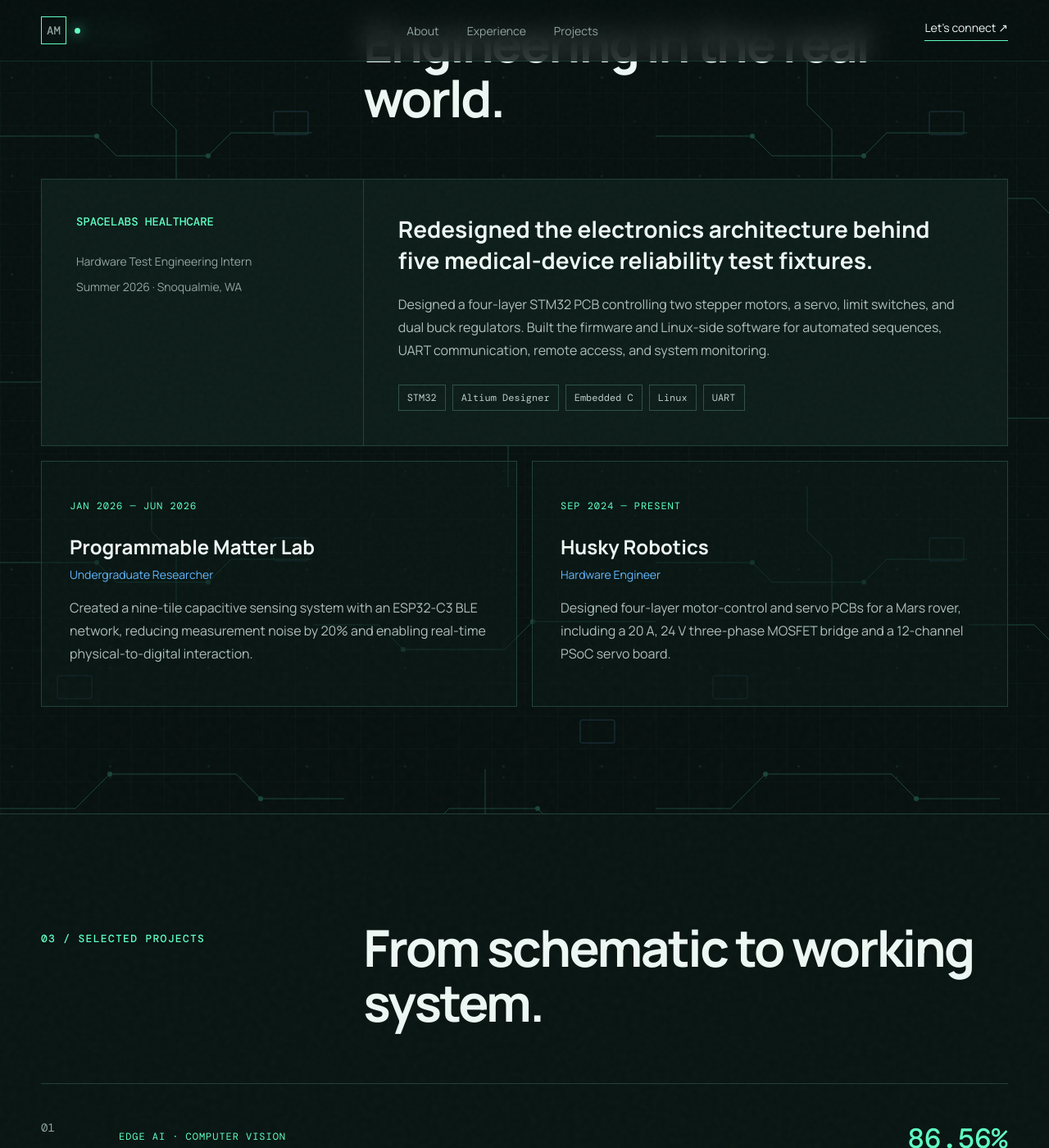
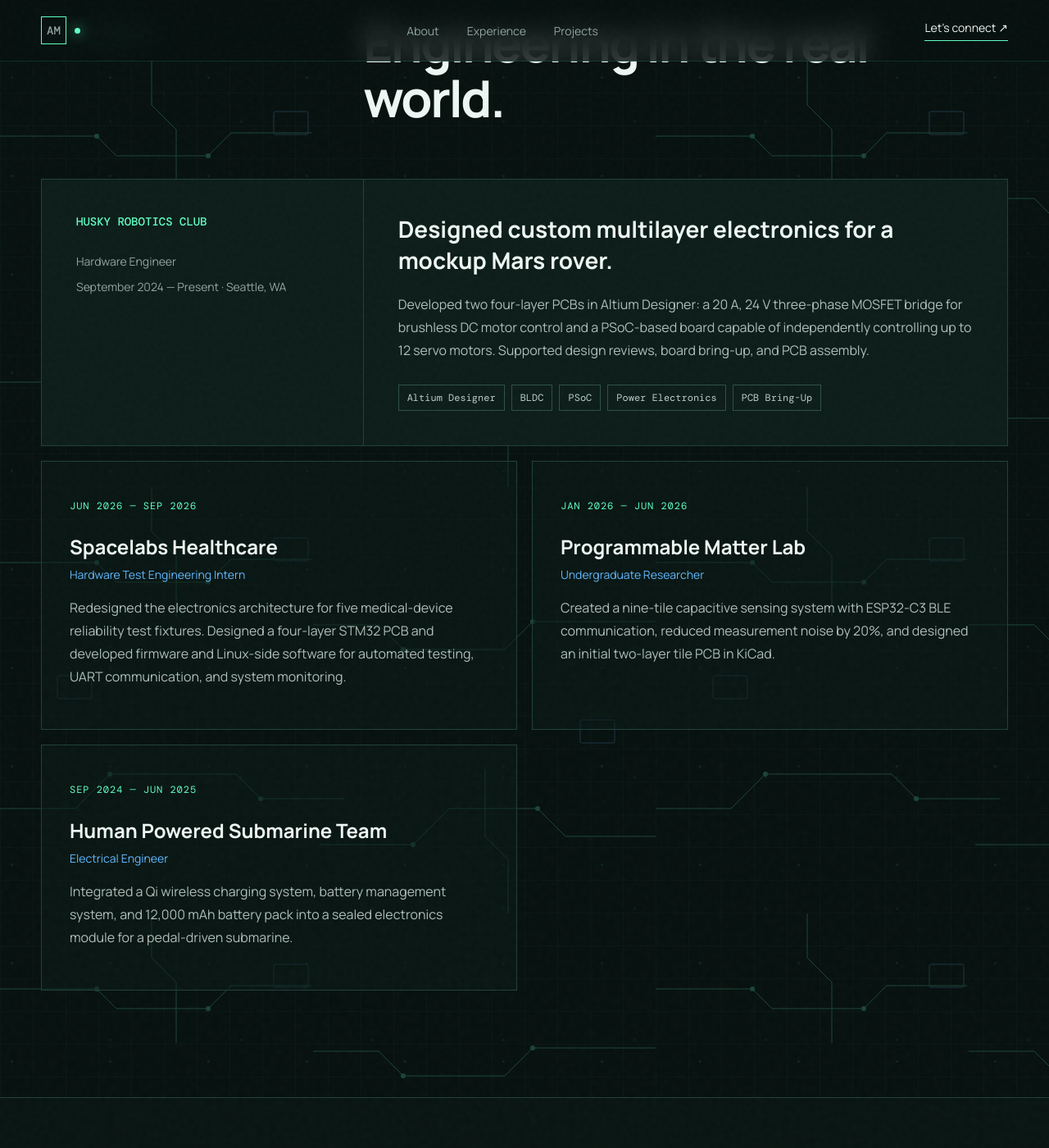
Before and after one commit to AdityaManivel/AdityaManivel.github.io, a Jekyll site: the page index.html, which Jekyll copies as it is, in a window 1280 px wide and 1400 px high, scrolled down 1727 px. Shown: the whole window at 82% size. Built offline with Jekyll 4.4.1, drawn with Linux system fonts in a browser that asks for light colours; some web fonts are replaced.

Commit message:
Order experience chronologically and add submarine team

```diff
--- a/index.html
+++ b/index.html
@@ -73,19 +73,20 @@
       <div class="section-heading reveal"><p class="index">02 / EXPERIENCE</p><h2>Engineering in the real world.</h2></div>
       <article class="feature-work reveal">
         <div class="work-meta">
-          <span class="company">SPACELABS HEALTHCARE</span>
-          <span>Hardware Test Engineering Intern</span>
-          <span>Summer 2026 · Snoqualmie, WA</span>
+          <span class="company">HUSKY ROBOTICS CLUB</span>
+          <span>Hardware Engineer</span>
+          <span>September 2024 — Present · Seattle, WA</span>
         </div>
         <div class="work-body">
-          <h3>Redesigned the electronics architecture behind five medical-device reliability test fixtures.</h3>
-          <p>Designed a four-layer STM32 PCB controlling two stepper motors, a servo, limit switches, and dual buck regulators. Built the firmware and Linux-side software for automated sequences, UART communication, remote access, and system monitoring.</p>
-          <div class="tags"><span>STM32</span><span>Altium Designer</span><span>Embedded C</span><span>Linux</span><span>UART</span></div>
+          <h3>Designed custom multilayer electronics for a mockup Mars rover.</h3>
+          <p>Developed two four-layer PCBs in Altium Designer: a 20 A, 24 V three-phase MOSFET bridge for brushless DC motor control and a PSoC-based board capable of independently controlling up to 12 servo motors. Supported design reviews, board bring-up, and PCB assembly.</p>
+          <div class="tags"><span>Altium Designer</span><span>BLDC</span><span>PSoC</span><span>Power Electronics</span><span>PCB Bring-Up</span></div>
         </div>
       </article>
       <div class="experience-grid">
-        <article class="exp-card reveal"><p>JAN 2026 — JUN 2026</p><h3>Programmable Matter Lab</h3><span>Undergraduate Researcher</span><p>Created a nine-tile capacitive sensing system with an ESP32-C3 BLE network, reducing measurement noise by 20% and enabling real-time physical-to-digital interaction.</p></article>
-        <article class="exp-card reveal"><p>SEP 2024 — PRESENT</p><h3>Husky Robotics</h3><span>Hardware Engineer</span><p>Designed four-layer motor-control and servo PCBs for a Mars rover, including a 20 A, 24 V three-phase MOSFET bridge and a 12-channel PSoC servo board.</p></article>
+        <article class="exp-card reveal"><p>JUN 2026 — SEP 2026</p><h3>Spacelabs Healthcare</h3><span>Hardware Test Engineering Intern</span><p>Redesigned the electronics architecture for five medical-device reliability test fixtures. Designed a four-layer STM32 PCB and developed firmware and Linux-side software for automated testing, UART communication, and system monitoring.</p></article>
+        <article class="exp-card reveal"><p>JAN 2026 — JUN 2026</p><h3>Programmable Matter Lab</h3><span>Undergraduate Researcher</span><p>Created a nine-tile capacitive sensing system with ESP32-C3 BLE communication, reduced measurement noise by 20%, and designed an initial two-layer tile PCB in KiCad.</p></article>
+        <article class="exp-card reveal"><p>SEP 2024 — JUN 2025</p><h3>Human Powered Submarine Team</h3><span>Electrical Engineer</span><p>Integrated a Qi wireless charging system, battery management system, and 12,000 mAh battery pack into a sealed electronics module for a pedal-driven submarine.</p></article>
       </div>
     </section>
 
```
